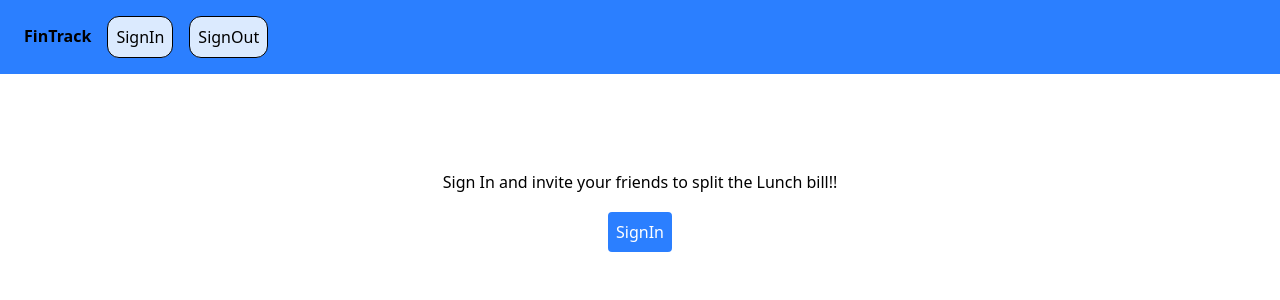
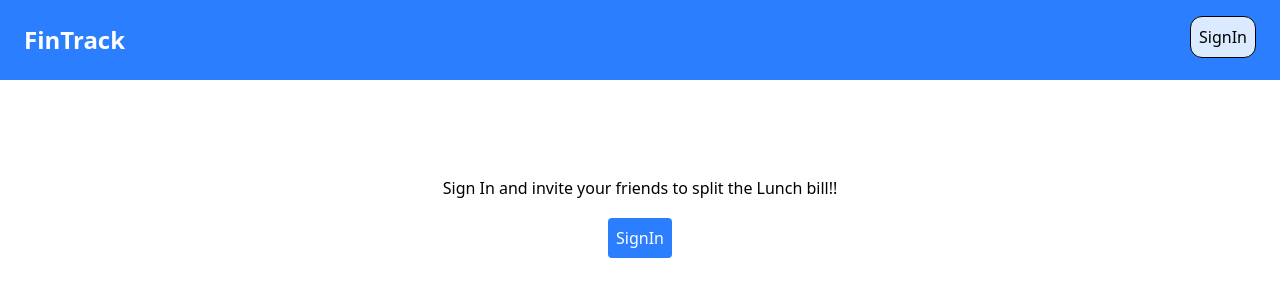
Before and after one commit to hadessharma/Fintrack, a React (Vite) app in the folder frontend/: page / in a window 1280 px wide. Shown: the top 300 px of the page. Built offline with nearby package versions, Linux system fonts and the light colour scheme.

Commit message:
SignIn Signout works both on home page and navbar

```diff
--- a/frontend/src/components/navbar.jsx
+++ b/frontend/src/components/navbar.jsx
@@ -10,22 +10,23 @@ import { useState } from "react";
 const Navbar = () => {
   const dispatch = useDispatch();
   const token = useSelector((state) => state.user.token);
+  const user = useSelector((state) => state.user.id);
   const [loading, setLoading] = useState(false);
   const [error, setError] = useState(null);
-
+  console.log(user);
   const handleSignIn = async () => {
     setLoading(true);
     setError(null);
 
     try {
-      const user = await singInWithGoogle();
-      const idToken = await user.getIdToken();
+      const curr_user = await singInWithGoogle();
+      const idToken = await curr_user.getIdToken();
 
       dispatch(
         login({
-          id: user.uid,
-          name: user.displayName || "",
-          email: user.email || "",
+          id: curr_user.uid,
+          name: curr_user.displayName || "",
+          email: curr_user.email || "",
           token: idToken,
         })
       );
@@ -46,15 +47,25 @@ const Navbar = () => {
   };
 
   return (
-    <nav className="flex justify-start w-full p-4 bg-blue-500">
-      <div className="p-2 font-bold">FinTrack</div>
+    <nav className="flex justify-between w-full p-4 bg-blue-500">
+      <div className="p-2 font-bold text-2xl text-white">FinTrack</div>
       <div className="">
-        <button className="p-2 mx-2 border rounded-xl bg-blue-100 cursor-pointer">
-          SignIn
-        </button>
-        <button className="p-2 mx-2 border rounded-xl bg-blue-100 cursor-pointer">
-          SignOut
-        </button>
+        {!user && (
+          <button
+            className="p-2 mx-2 border rounded-xl bg-blue-100 cursor-pointer"
+            onClick={handleSignIn}
+          >
+            SignIn
+          </button>
+        )}
+        {user && (
+          <button
+            className="p-2 mx-2 border rounded-xl bg-blue-100 cursor-pointer"
+            onClick={handleSignOut}
+          >
+            SignOut
+          </button>
+        )}
       </div>
     </nav>
   );
--- a/frontend/src/pages/home.jsx
+++ b/frontend/src/pages/home.jsx
@@ -1,5 +1,5 @@
 import { useState } from "react";
-import { useDispatch } from "react-redux";
+import { useDispatch, useSelector } from "react-redux";
 import { login } from "../redux/user/userSlice";
 import { singInWithGoogle } from "../auth/firebase";
 
@@ -7,6 +7,7 @@ const Home = () => {
   const dispatch = useDispatch();
   const [loading, setLoading] = useState(false);
   const [error, setError] = useState(null);
+  const user = useSelector((state) => state.user.id);
 
   const handleSignIn = async () => {
     setLoading(true);
@@ -40,9 +41,14 @@ const Home = () => {
         Sign In and invite your friends to split the Lunch bill!!
       </h1>
 
-      <button className="border border-2 rounded-md p-2 bg-blue-500 text-white cursor-pointer hover:bg-blue-700">
-        SignIn
-      </button>
+      {!user && (
+        <button
+          className="border border-2 rounded-md p-2 bg-blue-500 text-white cursor-pointer hover:bg-blue-700"
+          onClick={handleSignIn}
+        >
+          SignIn
+        </button>
+      )}
     </div>
   );
 };
```
